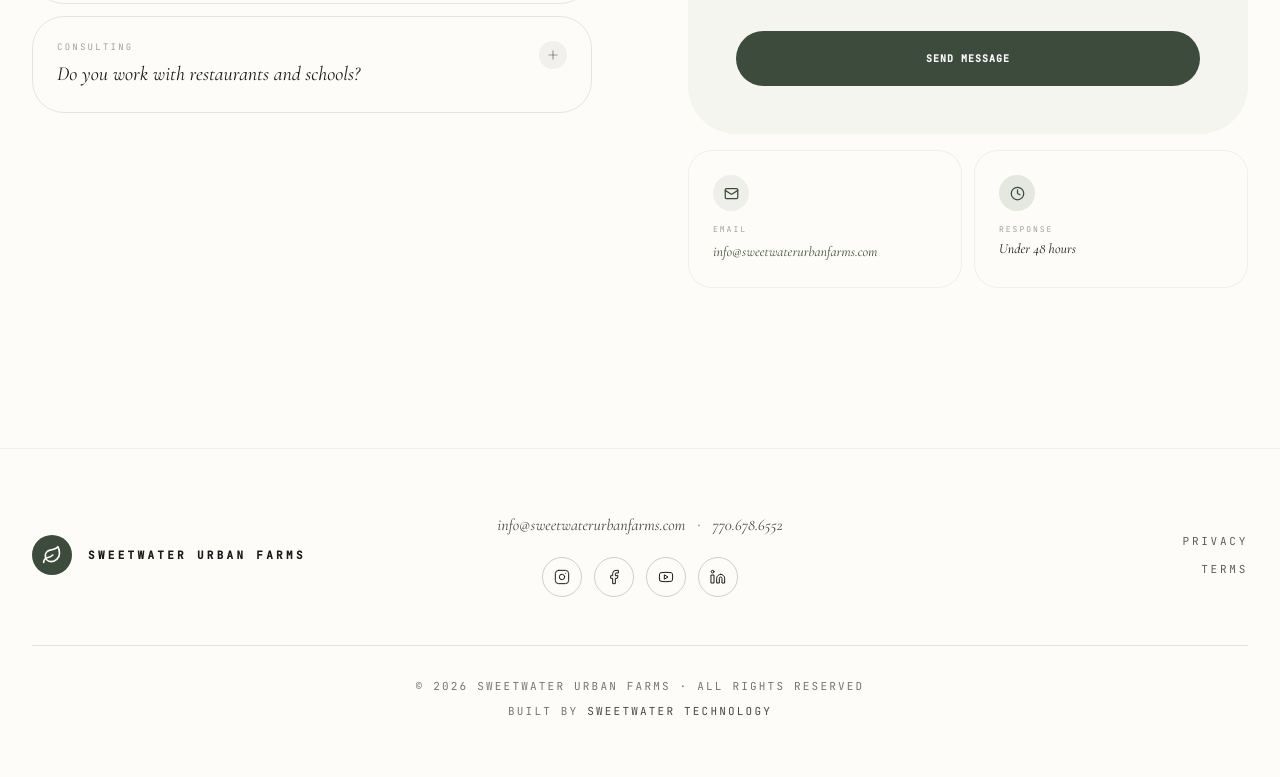
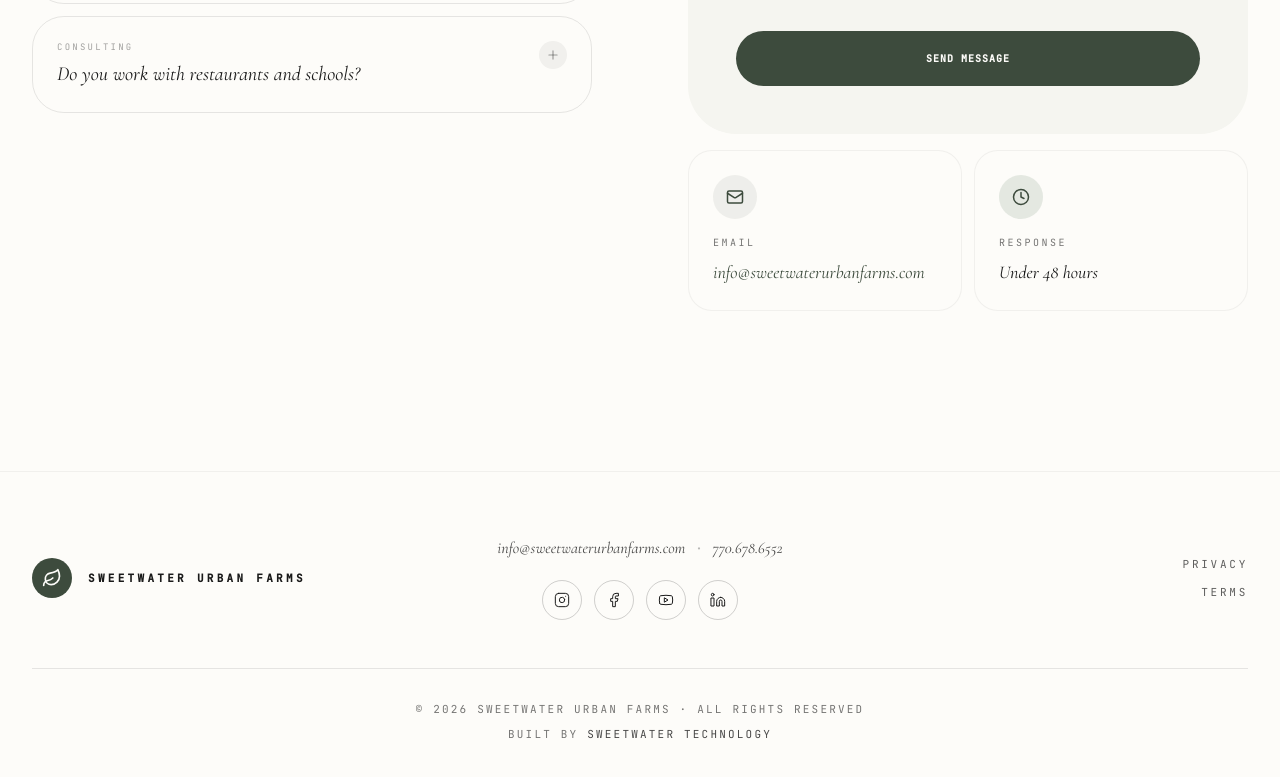
Before and after one commit to boilermanc/sweetwater_website, a React (Vite) app: page / in a window 1280 px wide. Shown: the part 11221-11998 px from the top of the page. Built offline with nearby package versions, Linux system fonts and the light colour scheme.

Commit message:
Bump nav logo size and enlarge Contact info cards

```diff
--- a/src/App.tsx
+++ b/src/App.tsx
@@ -207,7 +207,7 @@ export default function App() {
           <img
             src="/images/sweetwater-logo.png"
             alt="Sweetwater Urban Farms"
-            className={`h-9 md:h-10 w-auto transition-all duration-300 group-hover:scale-105 ${scrolled ? '' : 'brightness-0 invert'}`}
+            className={`h-12 md:h-14 w-auto transition-all duration-300 group-hover:scale-105 ${scrolled ? '' : 'brightness-0 invert'}`}
           />
         </motion.a>
 
@@ -793,18 +793,18 @@ export default function App() {
 
               <div className="grid grid-cols-2 gap-3 mt-4">
                 <div className="bg-paper border border-ink/5 rounded-[1.5rem] p-6">
-                  <div className="w-9 h-9 rounded-full bg-accent/8 flex items-center justify-center mb-3">
-                    <Mail size={15} className="text-accent" />
+                  <div className="w-11 h-11 rounded-full bg-accent/8 flex items-center justify-center mb-4">
+                    <Mail size={18} className="text-accent" />
                   </div>
-                  <p className="font-mono text-[8px] uppercase tracking-[0.25em] opacity-40 mb-1">Email</p>
-                  <a href="mailto:info@sweetwaterurbanfarms.com" className="font-serif italic text-sm text-accent break-words">info@sweetwaterurbanfarms.com</a>
+                  <p className="font-mono text-[10px] uppercase tracking-[0.25em] opacity-60 mb-2">Email</p>
+                  <a href="mailto:info@sweetwaterurbanfarms.com" className="font-serif italic text-base md:text-lg text-accent break-words">info@sweetwaterurbanfarms.com</a>
                 </div>
                 <div className="bg-paper border border-ink/5 rounded-[1.5rem] p-6">
-                  <div className="w-9 h-9 rounded-full bg-growth/30 flex items-center justify-center mb-3">
-                    <Clock size={15} className="text-accent" />
+                  <div className="w-11 h-11 rounded-full bg-growth/30 flex items-center justify-center mb-4">
+                    <Clock size={18} className="text-accent" />
                   </div>
-                  <p className="font-mono text-[8px] uppercase tracking-[0.25em] opacity-40 mb-1">Response</p>
-                  <p className="font-serif italic text-sm">Under 48 hours</p>
+                  <p className="font-mono text-[10px] uppercase tracking-[0.25em] opacity-60 mb-2">Response</p>
+                  <p className="font-serif italic text-base md:text-lg">Under 48 hours</p>
                 </div>
               </div>
             </div>
```
